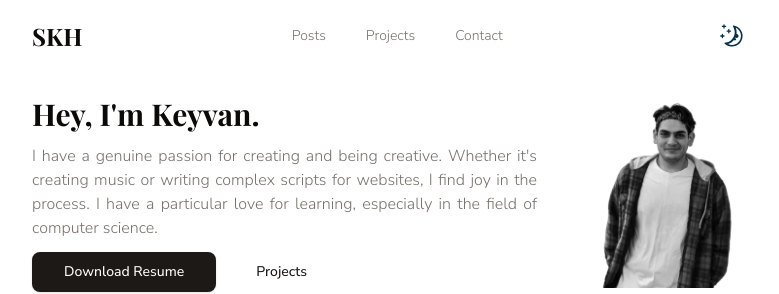
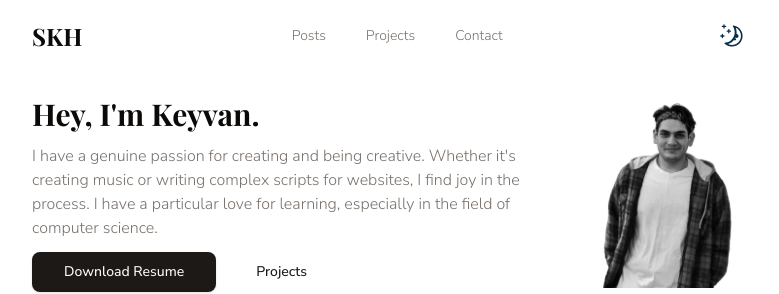
Before and after one commit to skh113/next-portfolio, a Next.js app: page / in a window 1280 px wide. Shown: the top 294 px of the page, without its empty margins (248-1027 px from the left). Built offline with nearby package versions, Linux system fonts and the light colour scheme; a web font is replaced by a local one.

Commit message:
refactor: simplify paragraph styling in Intro component by removing unnecessary text justification for improved readability

```diff
--- a/components/intro.tsx
+++ b/components/intro.tsx
@@ -8,7 +8,7 @@ export default function Intro() {
     <section className='flex flex-col-reverse items-start gap-x-10 gap-y-4 pb-20 md:flex-row md:items-center'>
       <div className='mt-2 flex-1 md:mt-0'>
         <h1 className='title no-underline'>Hey, I&#39;m Keyvan.</h1>
-        <p className='my-3 font-light text-muted-foreground text-justify'>
+        <p className='my-3 font-light text-muted-foreground'>
           {/*Beyond all the fancy words,*/}I have a genuine passion for creating
           and being creative. Whether it&apos;s creating music or writing
           complex scripts for websites, I find joy in the process. I have a
```
